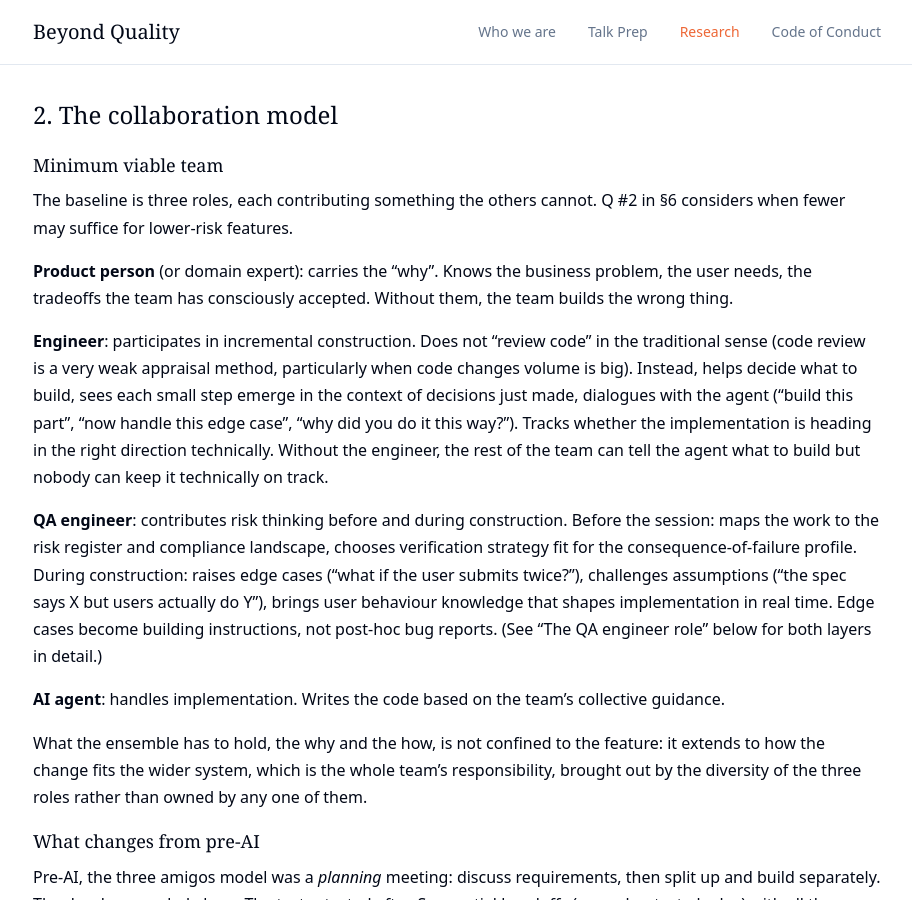
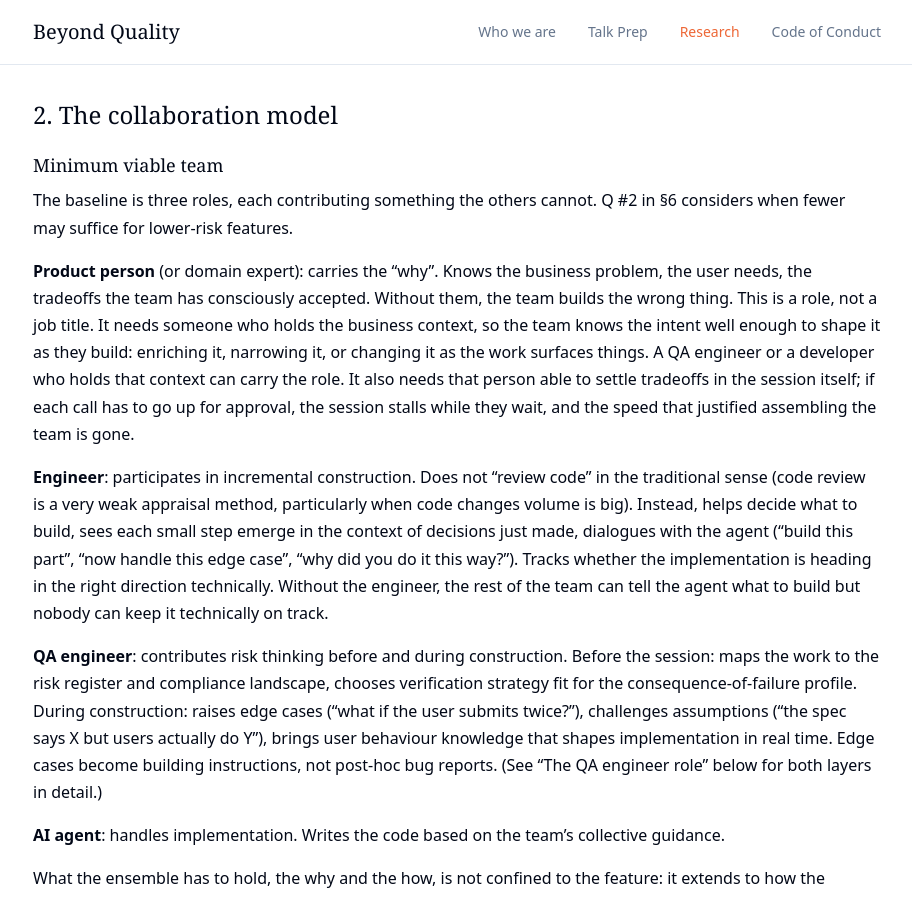
Before and after one commit to BeyondQuality/beyondquality, a Jekyll site: the page built from research/ai-era-testing/proposal.md, in a window 1280 px wide and 900 px high, scrolled down 2077 px. Shown: the whole window, without its empty margins (183-1095 px from the left). Built offline with Jekyll 4.4.1, drawn with Linux system fonts in a browser that asks for light colours; our own code applies the rules of GitHub Pages for plain Markdown files.

Commit message:
extending the explanation for the product person

```diff
--- a/research/ai-era-testing/proposal.md
+++ b/research/ai-era-testing/proposal.md
@@ -43,7 +43,7 @@ This pattern is already happening in practice (see discussion thread), and the m
 
 The baseline is three roles, each contributing something the others cannot. Q #2 in §6 considers when fewer may suffice for lower-risk features.
 
-**Product person** (or domain expert): carries the "why". Knows the business problem, the user needs, the tradeoffs the team has consciously accepted. Without them, the team builds the wrong thing.
+**Product person** (or domain expert): carries the "why". Knows the business problem, the user needs, the tradeoffs the team has consciously accepted. Without them, the team builds the wrong thing. This is a role, not a job title. It needs someone who holds the business context, so the team knows the intent well enough to shape it as they build: enriching it, narrowing it, or changing it as the work surfaces things. A QA engineer or a developer who holds that context can carry the role. It also needs that person able to settle tradeoffs in the session itself; if each call has to go up for approval, the session stalls while they wait, and the speed that justified assembling the team is gone.
 
 **Engineer**: participates in incremental construction. Does not "review code" in the traditional sense (code review is a very weak appraisal method, particularly when code changes volume is big). Instead, helps decide what to build, sees each small step emerge in the context of decisions just made, dialogues with the agent ("build this part", "now handle this edge case", "why did you do it this way?"). Tracks whether the implementation is heading in the right direction technically. Without the engineer, the rest of the team can tell the agent what to build but nobody can keep it technically on track.
 
```
